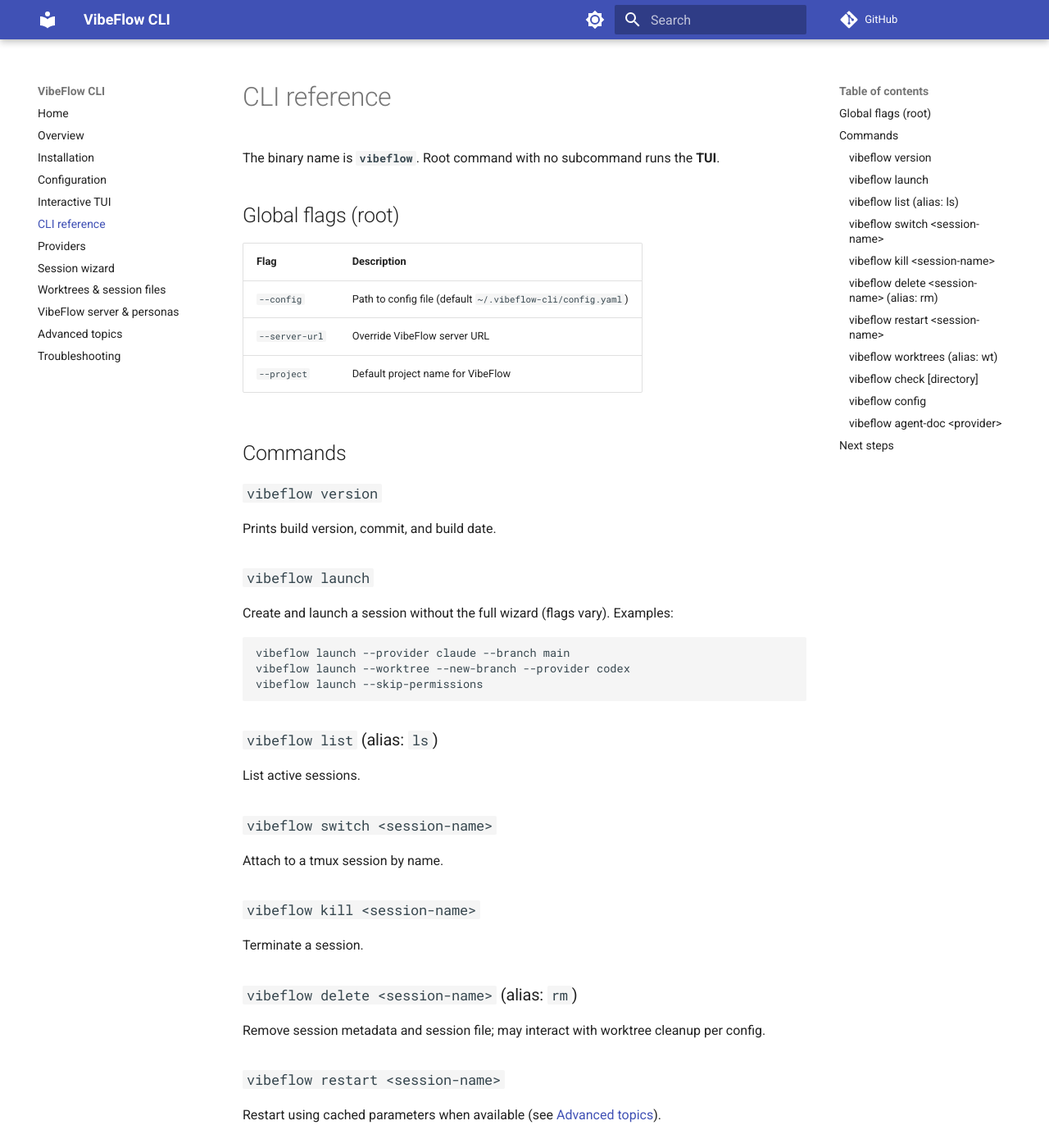
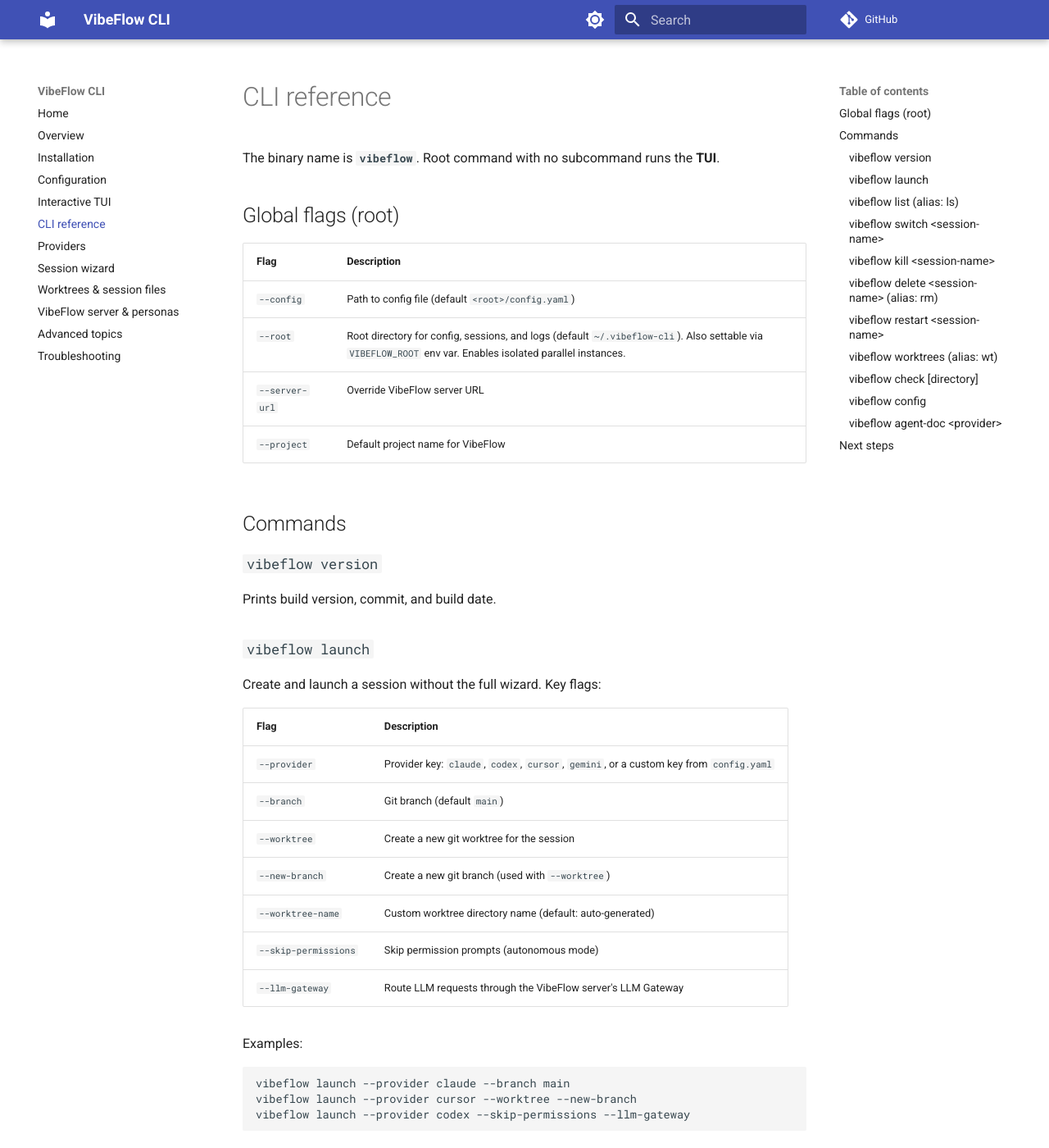
Before and after one commit to axiom-studio/vibeflow-cli, an MkDocs documentation site: the page built from docs/VibeFlow-CLI/docs/cli-reference.md, in a window 1280 px wide and 1400 px high. Shown: the whole window at 82% size. Built offline with MkDocs 1.6.1 and Material for MkDocs 9.7.7, drawn with Linux system fonts in a browser that asks for light colours; comment, search, counter and statistics services are not loaded; some of the changed text lies outside the part shown.

Commit message:
docs: update cli-reference and configuration for --root, launch flags, restart behavior (Issue #1647 rework)
QA rejected ac212b07: that commit only updated README.md and did not touch
docs/VibeFlow-CLI/docs/, which is what the issue explicitly scoped. Audited
every page under that tree — providers.md, session-wizard.md, overview.md,
index.md, installation.md, tui.md, advanced-topics.md, and the remaining
pages are already accurate (list four providers, mention Cursor, mention
LLM Gateway and restart where appropriate).

Two pages had real source-of-truth drift:

cli-reference.md:
- Add --root to global flags table (feature #237, 2026-04-02).
- Expand vibeflow launch with a dedicated flag table and examples covering
  --provider cursor, --llm-gateway, --worktree, --new-branch, --worktree-name,
  and --skip-permissions.
- Expand vibeflow restart to document the stored-SkipPermissions behavior
  that the Issue #517 QA rework just finalized, and the Changed()-based
  override semantics of --skip-permissions.
- Enumerate valid provider keys for vibeflow agent-doc (claude, codex,
  cursor, gemini) and describe the EnsureAllAgentDocs dedup of AGENTS.md.

configuration.md:
- Add VIBEFLOW_ROOT to the env var table.
- Show --root override alongside --config, with a one-line explainer of the
  parallel-instance use case.
- Re-root the data file paths to <root>/... and add a parenthetical about
  the default and override knobs.

Not touching the pages that are already accurate — minimal surgical diff.

Docs-only change; no unit tests (per policy). go build/vet/test ./... still pass.

Issue #1647 from vibeflow-cli

````diff
--- a/docs/VibeFlow-CLI/docs/cli-reference.md
+++ b/docs/VibeFlow-CLI/docs/cli-reference.md
@@ -6,7 +6,8 @@
 
 | Flag | Description |
 |------|-------------|
-| `--config` | Path to config file (default `~/.vibeflow-cli/config.yaml`) |
+| `--config` | Path to config file (default `<root>/config.yaml`) |
+| `--root` | Root directory for config, sessions, and logs (default `~/.vibeflow-cli`). Also settable via `VIBEFLOW_ROOT` env var. Enables isolated parallel instances. |
 | `--server-url` | Override VibeFlow server URL |
 | `--project` | Default project name for VibeFlow |
 
@@ -18,12 +19,24 @@
 
 ### `vibeflow launch`
 
-Create and launch a session without the full wizard (flags vary). Examples:
+Create and launch a session without the full wizard. Key flags:
+
+| Flag | Description |
+|------|-------------|
+| `--provider` | Provider key: `claude`, `codex`, `cursor`, `gemini`, or a custom key from `config.yaml` |
+| `--branch` | Git branch (default `main`) |
+| `--worktree` | Create a new git worktree for the session |
+| `--new-branch` | Create a new git branch (used with `--worktree`) |
+| `--worktree-name` | Custom worktree directory name (default: auto-generated) |
+| `--skip-permissions` | Skip permission prompts (autonomous mode) |
+| `--llm-gateway` | Route LLM requests through the VibeFlow server's LLM Gateway |
+
+Examples:
 
 ```bash
 vibeflow launch --provider claude --branch main
-vibeflow launch --worktree --new-branch --provider codex
-vibeflow launch --skip-permissions
+vibeflow launch --provider cursor --worktree --new-branch
+vibeflow launch --provider codex --skip-permissions --llm-gateway
 ```
 
 ### `vibeflow list` (alias: `ls`)
@@ -44,7 +57,13 @@
 
 ### `vibeflow restart <session-name>`
 
-Restart using cached parameters when available (see [Advanced topics](advanced-topics.md)).
+Kill the existing tmux session and re-launch the agent with the same provider, branch, worktree, working directory, environment, and **stored `SkipPermissions` value** — so an autonomous session stays autonomous after restart. Looks the session up in the active store first, then falls back to the session cache for dead sessions.
+
+| Flag | Description |
+|------|-------------|
+| `--skip-permissions` | Explicitly override the stored autonomous setting. Pass `--skip-permissions=true` to force autonomous mode or `--skip-permissions=false` to force interactive mode; omit the flag to preserve whatever the session was launched with. |
+
+See [Advanced topics](advanced-topics.md) for the session cache behavior that enables restart after tmux exits.
 
 ### `vibeflow worktrees` (alias: `wt`)
 
@@ -60,7 +79,7 @@
 
 ### `vibeflow agent-doc <provider>`
 
-Ensure embedded agent documentation templates are written for the given provider (used by vibeflow-cli to sync `CLAUDE.md`, `AGENTS.md`, `GEMINI.md`, etc., depending on provider).
+Print the embedded agent documentation template for the given provider to stdout. Provider keys: `claude` → `CLAUDE.md`, `codex` → `AGENTS.md`, `cursor` → `AGENTS.md`, `gemini` → `GEMINI.md`. Useful for inspecting or piping the embedded template outside of the normal launch flow (launch automatically writes these files via `EnsureAllAgentDocs`, deduplicating `AGENTS.md` when both Codex and Cursor are configured).
 
 Use `vibeflow --help` and `vibeflow <command> --help` for the exact flag set in your installed version.
 
````
Also changed, not shown: docs/VibeFlow-CLI/docs/configuration.md (+11 -5 lines).
